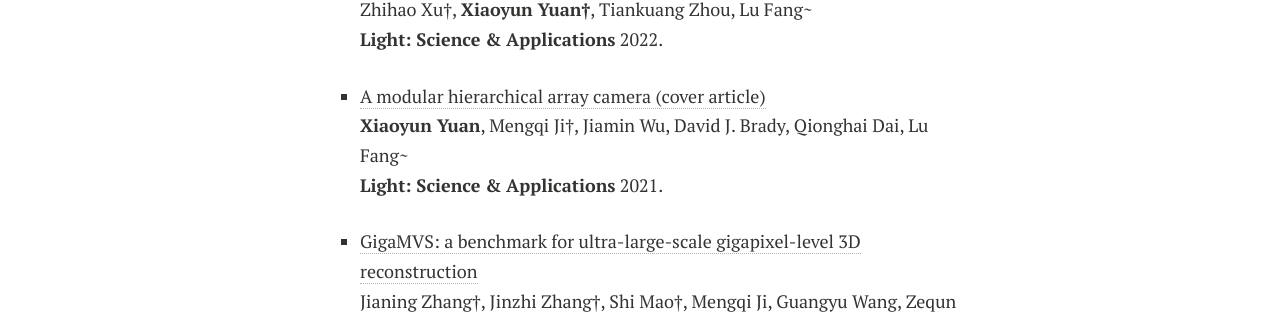
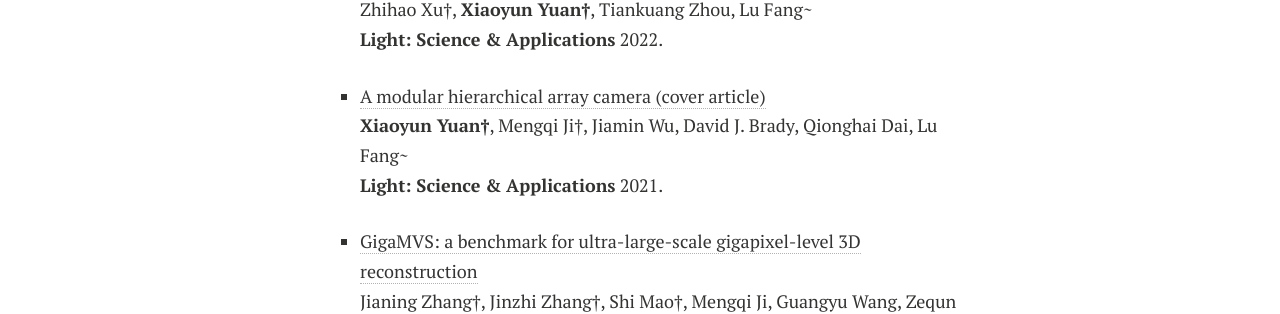
Before and after one commit to yuanxy92/yuanxy92.github.io, a Jekyll site: the page built from publications.md, in a window 1280 px wide. Shown: the part 720-1034 px from the top of the page. Built offline with Jekyll 4.4.1, drawn with Linux system fonts in a browser that asks for light colours; nearby versions of some CDN libraries; comment, search, counter and statistics services are not loaded; a style sheet for code colours, icons or effects is not loaded.

```diff
--- a/publications.md
+++ b/publications.md
@@ -16,7 +16,7 @@ For my complete publication list, please visit my [scholar page](https://scholar
 
 - [A multichannel optical computing architecture for advanced machine vision (Editors' Hightlight)](https://www.nature.com/articles/s41377-022-00945-y)<br>Zhihao Xu†, **Xiaoyun Yuan†**, Tiankuang Zhou, Lu Fang~<br> **Light: Science & Applications** 2022.
 
-- [A modular hierarchical array camera (cover article)](https://www.nature.com/articles/s41377-021-00485-x)<br>**Xiaoyun Yuan**, Mengqi Ji†, Jiamin Wu, David J. Brady, Qionghai Dai, Lu Fang~<br> **Light: Science & Applications** 2021.
+- [A modular hierarchical array camera (cover article)](https://www.nature.com/articles/s41377-021-00485-x)<br>**Xiaoyun Yuan†**, Mengqi Ji†, Jiamin Wu, David J. Brady, Qionghai Dai, Lu Fang~<br> **Light: Science & Applications** 2021.
 
 - [GigaMVS: a benchmark for ultra-large-scale gigapixel-level 3D reconstruction](https://ieeexplore.ieee.org/abstract/document/9547729)<br>Jianing Zhang†, Jinzhi Zhang†, Shi Mao†, Mengqi Ji, Guangyu Wang, Zequn Chen, Tian Zhang, **Xiaoyun Yuan**, Qionghai Dai, Lu Fang~<br> **IEEE Transactions on Pattern Analysis and Machine Intelligence** 2021.<br>[\<Dataset page\>](https://gigavision.cn/data/news?nav=GigaMVS%20RAWDATA&type=nav&t=1731982252980)
 
```
